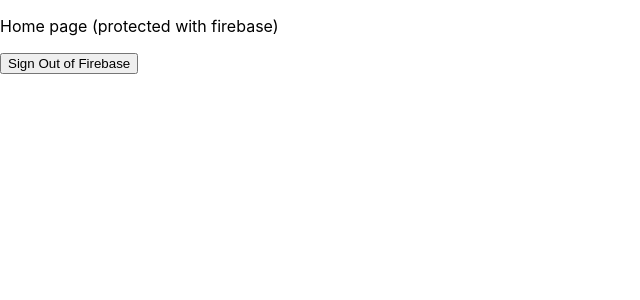
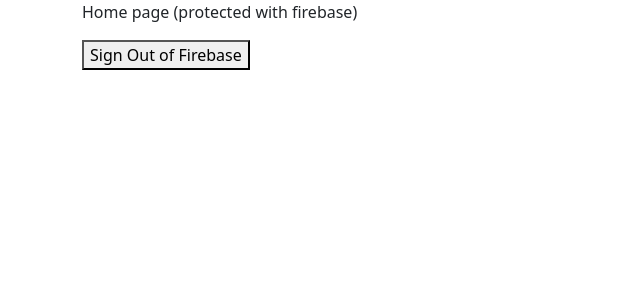
Before and after one commit to John-Kimani/yelp-camp, a React (Create React App) app: page / in a window 1280 px wide. Shown: the top 300 px of the page, without its empty margins (0-640 px from the left). Built offline with nearby package versions, Linux system fonts and the light colour scheme; no server answers.

Commit message:
SignUp: Create and style page

```diff
--- a/src/Application.tsx
+++ b/src/Application.tsx
@@ -5,6 +5,8 @@
 import { initializeApp } from "firebase/app";
 import { config } from "./config/config";
 import AuthRoute from "./context/AuthRoute";
+import SignUpPage from "./pages/Home/Auth/SignUp";
+import { Container } from "react-bootstrap";
 
 initializeApp(config.firebaseConfig);
 
@@ -12,7 +14,8 @@
 
 const Application = () => {
   return (
-    <BrowserRouter>
+    <Container>
+          <BrowserRouter>
       <Routes>
         <Route
           path="/"
@@ -23,8 +26,10 @@
           }
         />
         <Route path="/login" element={<LoginPage />} />
+        <Route path='/signup' element={<SignUpPage />} />
       </Routes>
     </BrowserRouter>
+    </Container>
   );
 };
 
--- a/src/index.tsx
+++ b/src/index.tsx
@@ -2,6 +2,7 @@
 import ReactDOM from 'react-dom/client';
 import './index.css';
 import Application from './Application';
+import "bootstrap/dist/css/bootstrap.min.css"
 
 const root = ReactDOM.createRoot(
   document.getElementById('root') as HTMLElement
--- a/src/pages/Home/Auth/SignUp.tsx
+++ b/src/pages/Home/Auth/SignUp.tsx
@@ -28,7 +28,7 @@
                     <Form.Control type='password' required />
                 </Form.Group>
 
-                <Button className='w-100' type='submit'>Sign Up</Button>
+                <Button className='w-100 mt-3' type='submit'>Sign Up</Button>
             </Form>
         </Card.Body>
     </Card>
```
